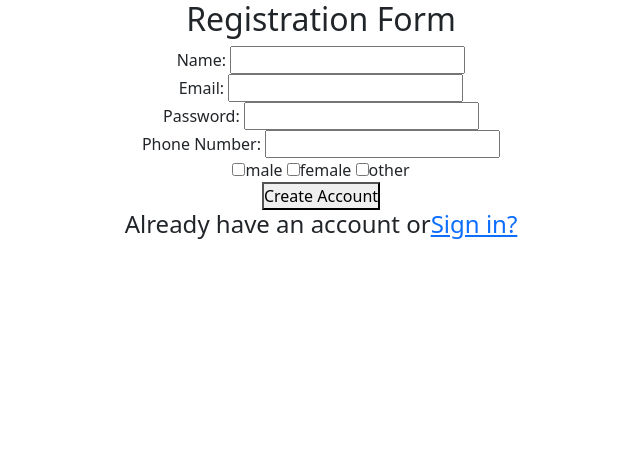
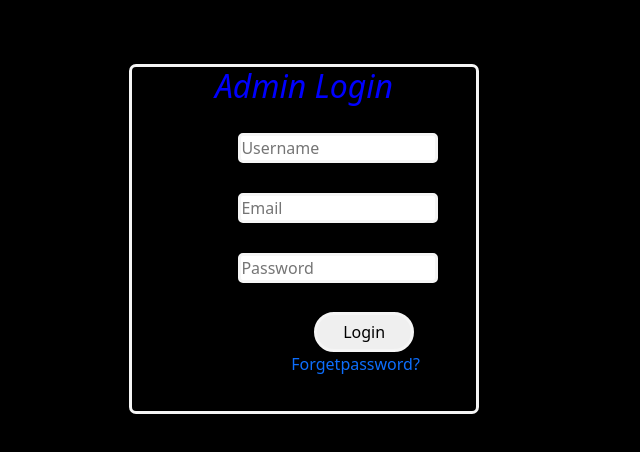
Before and after one commit to AskinasNatemin/LibraryManagementFrontend, a React (Create React App) app: page /admin_login in a window 1280 px wide. Shown: the top 452 px of the page, without its empty margins (319-959 px from the left). Built offline with nearby package versions, Linux system fonts and the light colour scheme.

Commit message:
pushing adminlog page

```diff
--- a/src/Assets/Styles/AdminLogin.css
+++ b/src/Assets/Styles/AdminLogin.css
@@ -1,73 +1,61 @@
-
- *{
+*{
+    padding: 0;
     margin: 0;
-    padding: 0;
     box-sizing: border-box;
 }
-.rform{
-    height: 500px;
-    width: 400px;
-    border: solid aqua;
+body{
+    background-color: black;
+}
+.loginpage{
+    height: 350px;
+    width: 350px;
+    border: solid whitesmoke;
     border-radius: 7px;
     margin-left: 35%;
     margin-top: 5%;
 }
-body{
-   background-image: url(https://www.technocrazed.com/wp-content/uploads/2015/12/black-wallpaper-to-set-as-background-28.jpg);
-}
-h2{
-    color: aqua;
+.alogin{
+    color: blue;
+    font-style: oblique;
     text-align: center;
 }
-input{
-    margin-bottom: 5%;
-    margin-top: 5%;
-    border: solid black;
-    border-radius: 4px;
+.username input{
     height: 30px;
     width: 200px;
-}
-label{
-    margin-left: 8%;
-    color:aqua;
-}
-.name input{
-    margin-left:79px ;
+    margin-top: 20px;
+    margin-left: 20%;
+    border: solid whitesmoke;
+    border-radius: 5px;
+    margin-bottom: 10px;
 }
 .email input{
-    margin-left:80px;
+    height: 30px;
+    width: 200px;
+    margin-top: 20px;
+    margin-left: 20%;
+    border: solid whitesmoke;
+    border-radius: 5px;
+    margin-bottom: 10px;
 }
-.pass input{
-    margin-left:55px;
+.password input{
+    height: 30px;
+    width: 200px;
+    margin-top: 20px;
+    margin-left: 20%;
+    border: solid whitesmoke;
+    border-radius: 5px;
+    margin-bottom: 10px;
 }
-.phone input{
-    margin-left: 12px;
+.but button{
+    height: 40px;
+    width: 100px;
+    border: solid whitesmoke;
+    border-radius: 20px;
+    margin-left: 35%;
+    margin-top: 19px;
 }
-.gender input{
-    height: 20px;
-    width: 30px;
-    margin-left: 10%;
+.fp :link{
+    text-decoration: none;
+  margin-bottom: 20px;
+  margin-left: 30%;
 }
-.gender label{
-    margin-left: 1%;
-}
-h4{
-    text-align: center;
-    color: aquamarine;
-    margin-top: 45px;
-}
-button{
-    height:50px;
-    width: 200px;
-    border: solid aqua;
-    border-radius: 100px;
-    margin-left: 25%;
-    color:black;
-    background-color: aqua;
-}
-button:hover{
-    background-color:rebeccapurple;
-}
-input:hover{
-    background-color:rebeccapurple;
-}
--- a/src/Components/Admin/AdminLogin.jsx
+++ b/src/Components/Admin/AdminLogin.jsx
@@ -1,20 +1,21 @@
 import React from 'react'
+import '../../Assets/Styles/AdminLogin.css'
+import { Link } from 'react-router-dom'
 
 function AdminLogin() {
   return (
-    <>
-     <div className='rform'>
-<h2>Registration Form</h2>
-<div className='name'><label htmlFor="Name">Name: <input type="text" /></label></div>
-<div className='email'><label htmlFor="Email">Email: <input type="text" /></label></div>
-<div className='pass'><label htmlFor="pass">Password: <input type="password" /></label></div>
-<div className='phone'><label htmlFor="phone">Phone Number: <input type="number" /></label></div>
-<div className='gender'><input type="checkbox"/><label htmlFor="male">male</label> <input type="checkbox" /><label htmlFor="female">female</label> <input type="checkbox" /><label htmlFor="other">other</label></div>
-<button type='submit'>Create Account</button>
-<h4>Already have an account or<a href="">Sign in?</a></h4>
+   <div>
+    <div className='loginpage'>
+       <h2 className='alogin'>Admin Login</h2>
+       <div className='username'><input type="text" placeholder='Username'/></div>
+       <div className='email'><input type="email" placeholder='Email'/></div>
+       <div className='password'><input type="password" placeholder='Password'/></div>
+       <div className='but'><button type='submit'>Login</button></div>
+       <div className='fp'><Link>Forgetpassword?</Link></div>
 
-      </div>
-    </>
+
+    </div>
+   </div>
   )
 }
 
```
